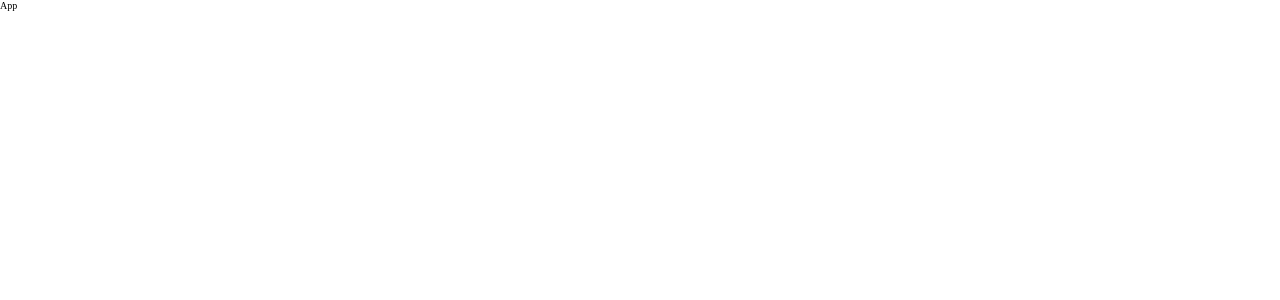
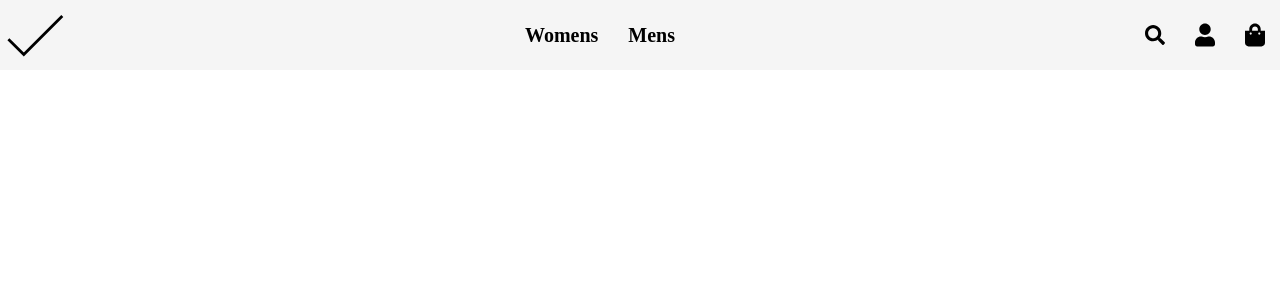
Before and after one commit to filipeqs/shoeshop, a React (Create React App) app in the folder client/: page / in a window 1280 px wide. Shown: the top 300 px of the page. Built offline with nearby package versions, Linux system fonts and the light colour scheme.

Commit message:
header componenet and styles

```diff
--- a/client/package.json
+++ b/client/package.json
@@ -3,6 +3,9 @@
   "version": "0.1.0",
   "private": true,
   "dependencies": {
+    "@fortawesome/fontawesome-svg-core": "^1.2.35",
+    "@fortawesome/free-solid-svg-icons": "^5.15.3",
+    "@fortawesome/react-fontawesome": "^0.1.14",
     "@testing-library/jest-dom": "^5.11.4",
     "@testing-library/react": "^11.1.0",
     "@testing-library/user-event": "^12.1.10",
--- a/client/src/App.js
+++ b/client/src/App.js
@@ -1,5 +1,11 @@
-function App() {
-    return <div>App</div>;
-}
+import Header from './layout/Header';
+
+const App = () => {
+    return (
+        <div>
+            <Header />
+        </div>
+    );
+};
 
 export default App;
--- /dev/null
+++ b/client/src/layout/Header.js
@@ -0,0 +1,28 @@
+import React from 'react';
+import { FontAwesomeIcon } from '@fortawesome/react-fontawesome';
+import { faShoppingBag, faUser, faSearch } from '@fortawesome/free-solid-svg-icons';
+
+const Header = () => {
+    return (
+        <header className="header">
+            <div className="header-left">
+                <img src="/images/logo.svg" className="header-logo" alt="Logo"></img>
+            </div>
+            <div className="header-mid">
+                <a className="header-link text-md" href="/#">
+                    Womens
+                </a>
+                <a className="header-link text-md" href="/#">
+                    Mens
+                </a>
+            </div>
+            <div className="header-right">
+                <FontAwesomeIcon icon={faSearch} className="header-icon" />
+                <FontAwesomeIcon icon={faUser} className="header-icon" />
+                <FontAwesomeIcon icon={faShoppingBag} className="header-icon" />
+            </div>
+        </header>
+    );
+};
+
+export default Header;
--- a/client/src/sass/abstracts/_variables.scss
+++ b/client/src/sass/abstracts/_variables.scss
@@ -0,0 +1,4 @@
+// FONT SIZE
+$default-font-size: 1.6rem;
+$mid-font-size: 2.5rem;
+$big-font-size: 4rem;
--- a/client/src/sass/base/_base.scss
+++ b/client/src/sass/base/_base.scss
@@ -12,4 +12,5 @@ html {
 
 body {
     box-sizing: border-box;
+    font-size: $default-font-size
 }
--- a/client/src/sass/base/_typography.scss
+++ b/client/src/sass/base/_typography.scss
@@ -0,0 +1,4 @@
+p,
+a {
+    font-size: $default-font-size;
+}
--- a/client/src/sass/base/_utilities.scss
+++ b/client/src/sass/base/_utilities.scss
@@ -0,0 +1,17 @@
+.text {
+    &-sm {
+        font-size: 1.5rem;
+    }
+
+    &-md {
+        font-size: 2rem;
+    }
+
+    &-lg {
+        font-size: 2.5rem;
+    }
+
+    &-xl {
+        font-size: 3rem;
+    }
+}
--- /dev/null
+++ b/client/src/sass/layout/_header.scss
@@ -0,0 +1,71 @@
+.header {
+    background-color: whitesmoke;
+    height: 70px;
+
+    display: flex;
+    justify-content: space-between;
+
+    &-left,
+    &-mid,
+    &-right {
+        height: 100%;
+
+        display: flex;
+        align-items: center;
+    }
+
+    &-logo {
+        height: 100%;
+    }
+
+    &-link {
+        font-weight: bold;
+        text-decoration: none;
+        color: #000000;
+        position: relative;
+        width: 100%;
+        height: 100%;
+
+        display: flex;
+        align-items: center;
+
+        &:last-of-type {
+            margin-left: 3rem;
+        }
+
+        &:hover,
+        &:focus {
+            color: #000000;
+
+            &::after {
+                transform: scaleX(1);
+            }
+        }
+
+        &::after {
+            content: '';
+            display: block;
+            width: 100%;
+            height: 0.2rem;
+            background: rgb(0, 0, 0);
+            position: absolute;
+            bottom: 0px;
+            left: 0px;
+            transform: scaleX(0);
+            transition: transform 0.15s ease-in 0s;
+            z-index: 1;
+        }
+    }
+
+    &-icon {
+        color: #000000;
+        padding: 1.5rem;
+        cursor: pointer;
+        height: 100% !important;
+        width: 5rem !important;
+
+        &:hover {
+            background-color: #e4e4e4;
+        }
+    }
+}
--- a/client/src/sass/main.scss
+++ b/client/src/sass/main.scss
@@ -4,3 +4,5 @@
 @import 'base/base';
 @import 'base/typography';
 @import 'base/utilities';
+
+@import 'layout/header';
```
Also changed, not shown: client/public/images/logo.svg (added), 1 other file (tests, documents, lock files or other folders).
